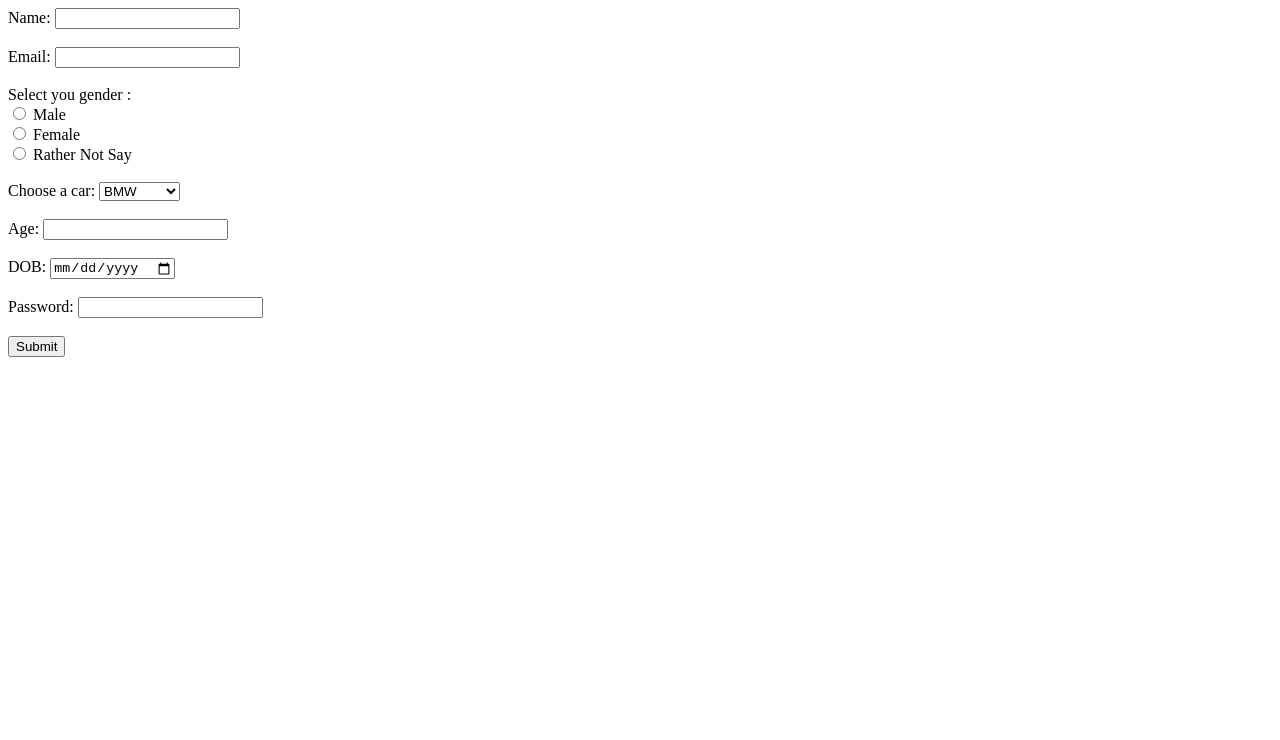
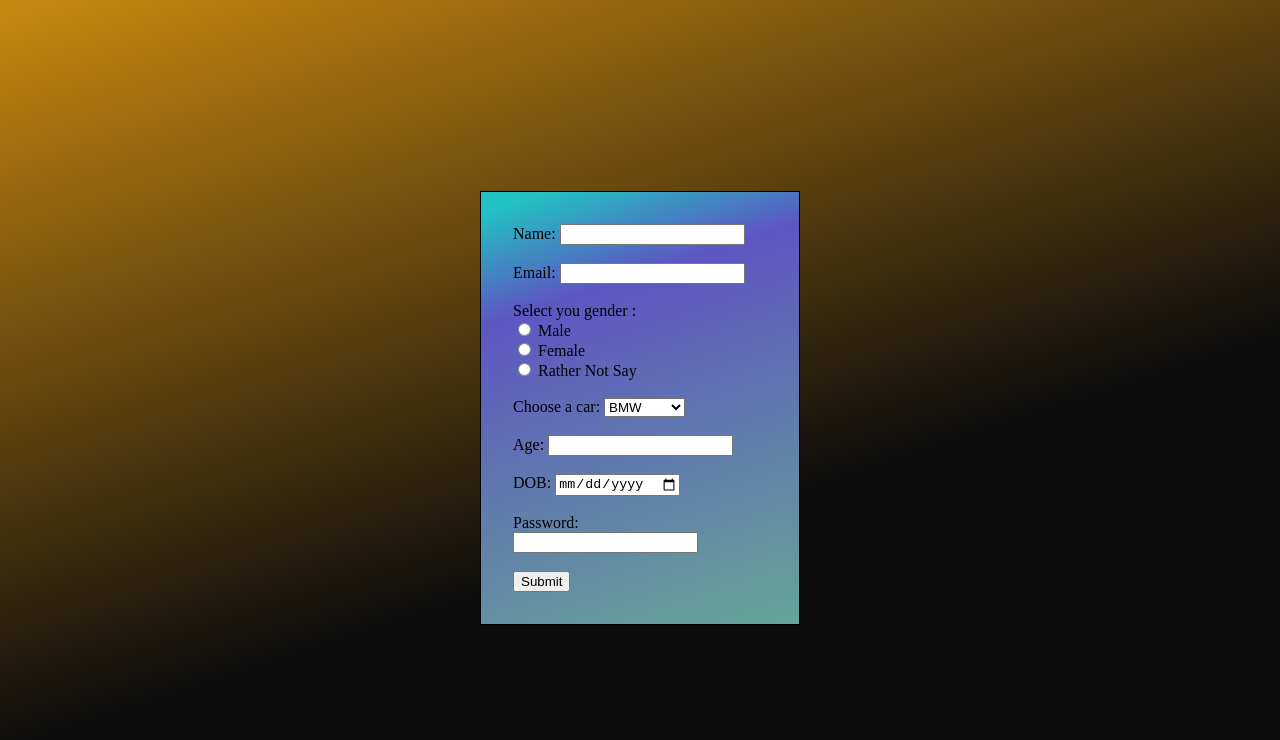
Before and after one commit to acciojob/signup-form-car-akhila691, a website: page main.html in a window 1280 px wide. Drawn offline with Linux system fonts and the light colour scheme.

Commit message:
Update styles.css

```diff
--- a/styles.css
+++ b/styles.css
@@ -1,2 +1,26 @@
 
 /* Your CSS Code here. */
+*{
+    box-sizing: border-box;
+}
+
+body{
+    background: rgb(201,136,15);
+background: linear-gradient(162deg, rgba(201,136,15,1) 0%, rgba(0,0,0,0.9472163865546218) 61%);
+}
+
+.container{
+   display: flex;
+   /* width: 100%; */
+   height: 100vh;
+   justify-content: center;
+   align-items: center;
+   background-color: ;
+}
+
+.form{
+    background: linear-gradient(162deg, rgba(34,193,195,1) 4%, rgba(93,86,194,1) 25%, rgba(101,165,150,1) 100%, rgba(253,187,45,1) 100%);
+    border: 1px solid black;
+    width: 20rem;
+    padding: 2rem;
+}
```
